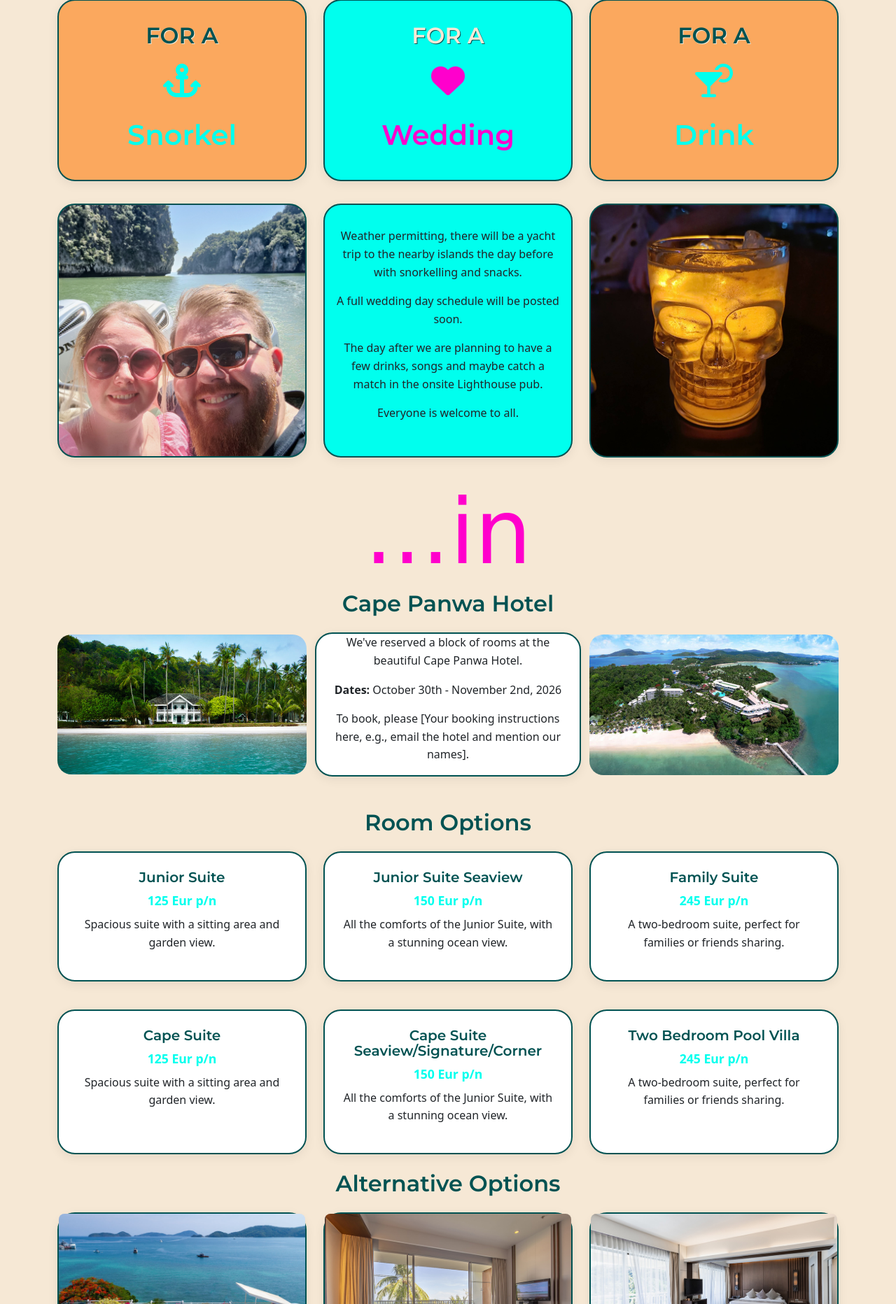
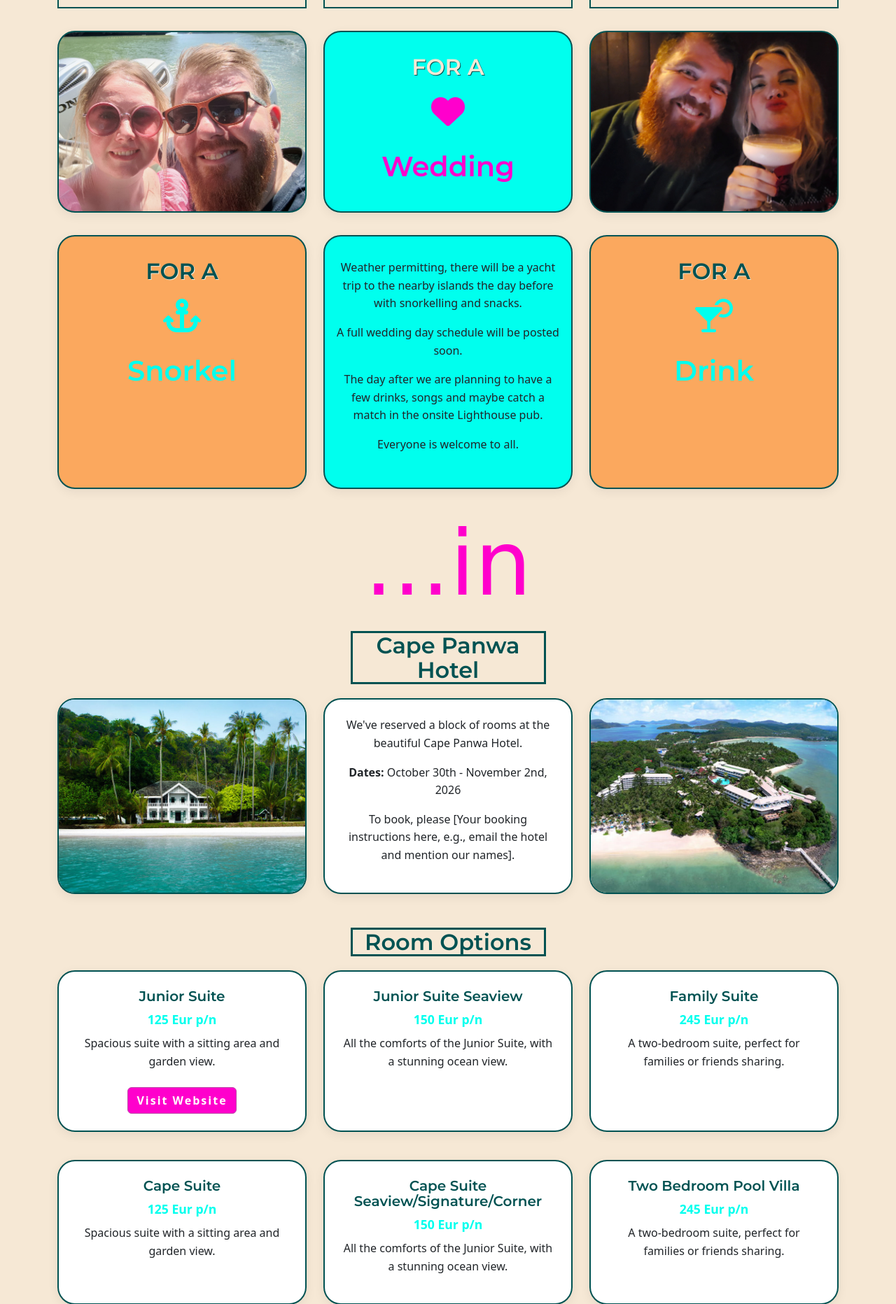
Before and after one commit to Alan-Bushell/WeddingSiteV2, a Django app: template core/templates/core/home.html in a window 1280 px wide. Shown: the part 1200-3064 px from the top of the page at 70% size. Run offline with Django 3.2, Linux system fonts and the light colour scheme; the template is opened without the code that fills it, so the values that code supplies are empty; some libraries are stand-ins or nearby versions; some web fonts are replaced.

Commit message:
update landing layout and add carousel images

```diff
--- a/core/templates/core/home.html
+++ b/core/templates/core/home.html
@@ -9,8 +9,17 @@
 
 {% block content %}
 
+<!--Todo -->
+<!--format for mobile on messenger-->
+<!-- next to room options prices add people icon , big and small-->
+<!--what to do in a box, then two in a row-->
+<!--Prepared - 3 titles to look like date titles-->
+<!-- on mobile, cape panwa, phuket - title block text photo photo-->
+<!--reformat title card, title card in the prepared section-->
+
+
 <div class="hero-section full-width-section">
-    <h1>Alan & Maddie</h1>
+    <div class="wedding-sign"></div>
 </div>
 
 <div class="simple-carousel-container" data-slides-desktop="3" data-slides-mobile="3" data-autoplay="true" data-interval="4000" aria-label="Couple photos carousel">
@@ -59,13 +68,10 @@
         </div>
         <div class="row on-card-row g-4">
             <div class="col-12 col-md-4">
-                <div class="card event-card">
-                    <h4>FOR A</h4>
-                    <div class="card-icon"><i class="fa-solid fa-anchor"></i></div>
-                    <h3>Snorkel</h3>
-
+                <div class="card event-pic-snorkel">
                 </div>
             </div>
+
             <div class="col-12 col-md-4">
                 <div class="card event-card highlighted-card">
                     <h4>FOR A</h4>
@@ -74,16 +80,16 @@
                 </div>
             </div>
             <div class="col-12 col-md-4">
-                <div class="card event-card">
-                    <h4>FOR A</h4>
-                    <div class="card-icon"><i class="fa-solid fa-martini-glass-citrus"></i></div>
-                    <h3>Drink</h3>
+                <div class="card event-pic-drink">
                 </div>
             </div>
         </div>
         <div class="row g-4">
              <div class="col-12 col-md-4">
-                <div class="card event-pic-snorkel">
+                <div class="card event-card">
+                    <h4>FOR A</h4>
+                    <div class="card-icon"><i class="fa-solid fa-anchor"></i></div>
+                    <h3>Snorkel</h3>
                 </div>
             </div>
             <div class="col-12 col-md-4">
@@ -97,8 +103,12 @@
                 </div>
             </div>
             <div class="col-12 col-md-4">
-                <div class="card event-pic-drink">
+                <div class="card event-card">
+                    <h4>FOR A</h4>
+                    <div class="card-icon"><i class="fa-solid fa-martini-glass-citrus"></i></div>
+                    <h3>Drink</h3>
                 </div>
+
             </div>
         </div>
     </div>
@@ -109,24 +119,32 @@
         <div class="section-title">
             <h2>...in</h2>
         </div>
-        <h4 class="text-center mb-4">Cape Panwa Hotel</h4>
-        <div class="row g-4 align-items-center mb-5">
-            <div class="col-12 col-md-4">
+        <h4 class="box-headings">Cape Panwa Hotel</h4>
+        <div class="row g-4 equal-cards mb-5">
+            <div class="col-12 col-md-4 d-flex">
+                <div class="card h-100">
                     <img src="{% static 'core/img/cape-panwa-house.jpg' %}" alt="Cape Panwa Hotel"
-                    class="img-fluid rounded-img">
+                        class="card-img-top h-100 object-fit-cover">
                 </div>
-            <div class="card col-12 col-md-4">
+            </div>
+            <div class="col-12 col-md-4 d-flex">
+                <div class="card h-100">
+                    <div class="card-body d-flex flex-column justify-content-center">
                         <p>We've reserved a block of rooms at the beautiful Cape Panwa Hotel.</p>
                         <p><strong>Dates:</strong> October 30th - November 2nd, 2026</p>
                         <p>To book, please [Your booking instructions here, e.g., email the hotel and mention our names].</p>
                     </div>
-            <div class="col-12 col-md-4">
+                </div>
+            </div>
+            <div class="col-12 col-md-4 d-flex">
+                <div class="card h-100">
                     <img src="{% static 'core/img/cape-panwa-hotel.jpg' %}" alt="Cape Panwa Hotel"
-                    class="img-fluid rounded-img">
+                        class="card-img-top h-100 object-fit-cover">
+                </div>
             </div>
         </div>
 
-        <h4 class="text-center mb-4">Room Options</h4>
+        <h4 class="box-headings">Room Options</h4>
 
         <div class="row g-4 equal-cards">
             <div class="col-12 col-md-4 d-flex">
@@ -135,6 +153,7 @@
                         <h5>Junior Suite</h5>
                         <p class="room-price">125 Eur p/n</p>
                         <p>Spacious suite with a sitting area and garden view.</p>
+                        <a href="https://www.capepanwa.com/junior-suite/" class="btn btn-primary mt-2" target="_blank">Visit Website</a>
                     </div>
                 </div>
             </div>
@@ -190,7 +209,7 @@
 
         <div class="row">
             <div class="col-12">
-                <h4 class="text-center my-4">Alternative Options</h4>
+                <h4 class="box-headings">Alternative Options</h4>
             </div>
         </div>
 
@@ -232,26 +251,34 @@
                 <div class="section-title">
                     <h2>...before</h2>
                 </div>
-                <h4 class="text-center mb-4">Phuket</h4>
-                <div class="row g-4 align-items-center mb-5">
-                    <div class="col-12 col-md-4">
+                <h4 class="box-headings">Phuket</h4>
+                <div class="row g-4 equal-cards mb-5">
+                    <div class="col-12 col-md-4 d-flex">
+                        <div class="card h-100">
                             <img src="{% static 'core/img/maddie-railay.jpg' %}" alt="Maddie at Railay Beach"
-                            class="img-fluid rounded-img">
+                                class="card-img-top h-100 object-fit-cover">
                         </div>
-                    <div class="col-12 col-md-4">
+                    </div>
+                    <div class="col-12 col-md-4 d-flex">
+                        <div class="card h-100">
+                            <div class="card-body d-flex flex-column justify-content-center">
                                 <p>For guests arriving early, we'll be based in the Bang Tao Beach area from <strong>October
                                         24th-30th</strong>.</p>
                                 <p>It's a beautiful long-stretch of beach with amazing restaurants and beach clubs. We're
                                     staying at the Arinara, but the Sunwing next door is also a great option if you'd like to
                                     stay nearby before we all move to Cape Panwa.</p>
                             </div>
-                    <div class="col-12 col-md-4">
-                        <img src="{% static 'core/img/sea-boat.jpg' %}" alt="view of the sea from a longtail boat"
-                            class="img-fluid rounded-img">
+                        </div>
+                    </div>
+                    <div class="col-12 col-md-4 d-flex">
+                        <div class="card h-100">
+                            <img src="{% static 'core/img/alanview.jpg' %}" alt="view of the sea from a longtail boat"
+                                class="card-img-top h-100 object-fit-cover">
+                        </div>
                     </div>
                 </div>
 
-                <h4 class="text-center mb-4">What to do</h4>
+                <h4 class="box-headings">What to do</h4>
                 <!-- Row for activity cards -->
                 <div class="row g-4 equal-cards">
 
@@ -343,11 +370,10 @@
                     </div>
                 </div> <!-- /row What to do -->
 
-
                 <!-- Separate row for heading to avoid being inside previous .row -->
                 <div class="row">
                     <div class="col-12">
-                        <h4 class="text-center my-4">Hotels in Bang Tao</h4>
+                        <h4 class="box-headings">Hotels in Bang Tao</h4>
                     </div>
                 </div>
                 <div class="row g-4 equal-cards">
@@ -496,7 +522,7 @@
                             </div>
                         </div>
                     </div>
-                    <h4 class="text-center mb-4">Somewhere nearby</h4>
+                    <h4 class="box-headings">Or</h4>
                     <div class="row g-4">
                         <div class="col-12 col-md-4">
                             <div class="card event-card">
@@ -505,7 +531,7 @@
                         </div>
                         <div class="col-12 col-md-4">
                             <div class="card event-card highlighted-card">
-                                <h4>Vietnam</h4>
+                                <h4>On the way</h4>
                             </div>
                         </div>
                         <div class="col-12 col-md-4">
--- a/static/css/style2.css
+++ b/static/css/style2.css
@@ -63,6 +63,13 @@ p {
     margin-left: auto;
 }
 
+.navbar-brand {
+    background-image: url('../core/img/logo.png');
+    background-size: cover;
+    width: 120px;
+    height: 120px;
+}
+
 .section-padding {
     padding: 5rem 0;
 }
@@ -92,6 +99,14 @@ p {
 .rounded-img {
     border-radius: 20px;
 
+}
+
+.box-headings {
+    width: 25%;
+    border: solid 3px var(--ink);
+    justify-self: center;
+    margin-top: 20px;
+    margin-bottom: 20px;
 }
 
 .btn {
@@ -136,6 +151,10 @@ p {
     display: flex;
     flex-direction: column;
     flex: 1 1 auto;
+}
+
+.equal-cards img{
+    border-radius: 22.5px;
 }
 .equal-cards .card .card-body {
     flex: 1 1 auto;
@@ -184,6 +203,16 @@ p {
     background-size: cover;
     background-position: bottom;
     border-radius: 25px;
+}
+
+.wedding-sign {
+    position: absolute;
+    width: 90%;
+    height: 90%;
+    background-image: url('../core/img/weddingsign.png');
+    background-size: contain;
+    background-repeat: no-repeat;
+    background-position: center;
 }
 
 
@@ -447,6 +476,11 @@ p {
         gap: 0.75rem; /* Small margin between items on mobile */
     }
 
+    .navbar-brand {
+    width: 50px;
+    height: 50px;
+    }
+
     .event-pic-snorkel,
     .event-pic-drink {
         min-height: 200px; /* Ensures these have height on mobile */
@@ -488,7 +522,7 @@ p {
     }
 
     .hero-section {
-        height: auto;
+        height: 40vh;
         width: 100%;
     }
 
--- a/templates/base.html
+++ b/templates/base.html
@@ -21,7 +21,7 @@
 <body>
     <nav class="navbar sticky-top navbar-expand-lg navbar-dark">
     <div class="container">
-        <a class="navbar-brand" href="{% url 'home' %}"><i class="fa-solid fa-heart"></i> A&M</a>
+        <a class="navbar-brand" href="{% url 'home' %}"></a>
         <h2>Please join us...</h2>
         <button class="navbar-toggler" type="button" data-bs-toggle="collapse" data-bs-target="#navbarNav" aria-controls="navbarNav" aria-expanded="false" aria-label="Toggle navigation">
             <span class="navbar-toggler-icon"></span>
```
Also changed, not shown: core/static/core/img/alanview.jpg (added), core/static/core/img/event-card-drink.jpg, core/static/core/img/logo.png (added), core/static/core/img/weddingsign.png (added). Lines whose indentation alone changed are shown as unchanged.
